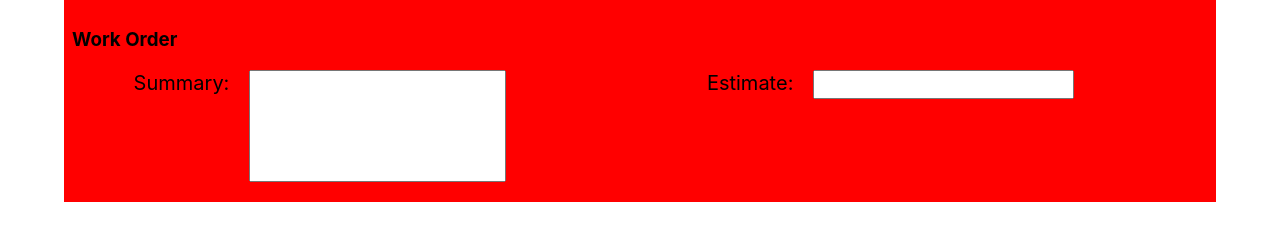
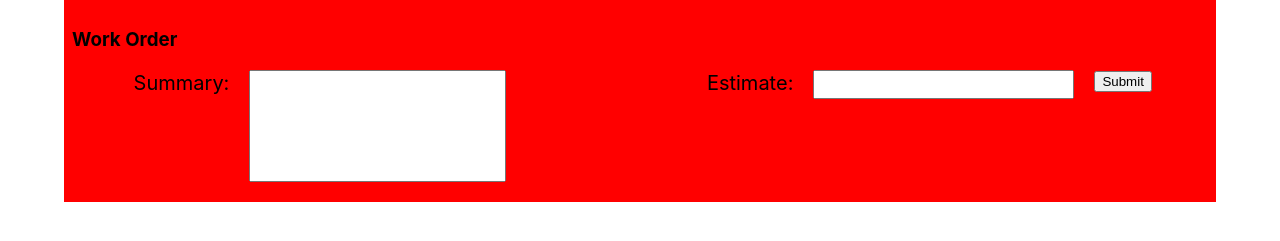
Before and after one commit to jsncorn/work-order, a React (Create React App) app in the folder client/: page /newform in a window 1280 px wide. Shown: the part 495-736 px from the top of the page. Built offline with nearby package versions, Linux system fonts and the light colour scheme.

Commit message:
finished form

```diff
--- a/client/src/pages/orderForm/orderForm.jsx
+++ b/client/src/pages/orderForm/orderForm.jsx
@@ -141,6 +141,10 @@ workSum: '', workEst: ''})
                                 </label>
                             </div>
                         </div>
+                        <div>
+                            <button type='submit'>Submit</button>
+                        </div>
+
                     </div>
                 </div>
             </form>
```
Also changed, not shown: 1 other file (tests, documents, lock files or other folders).
